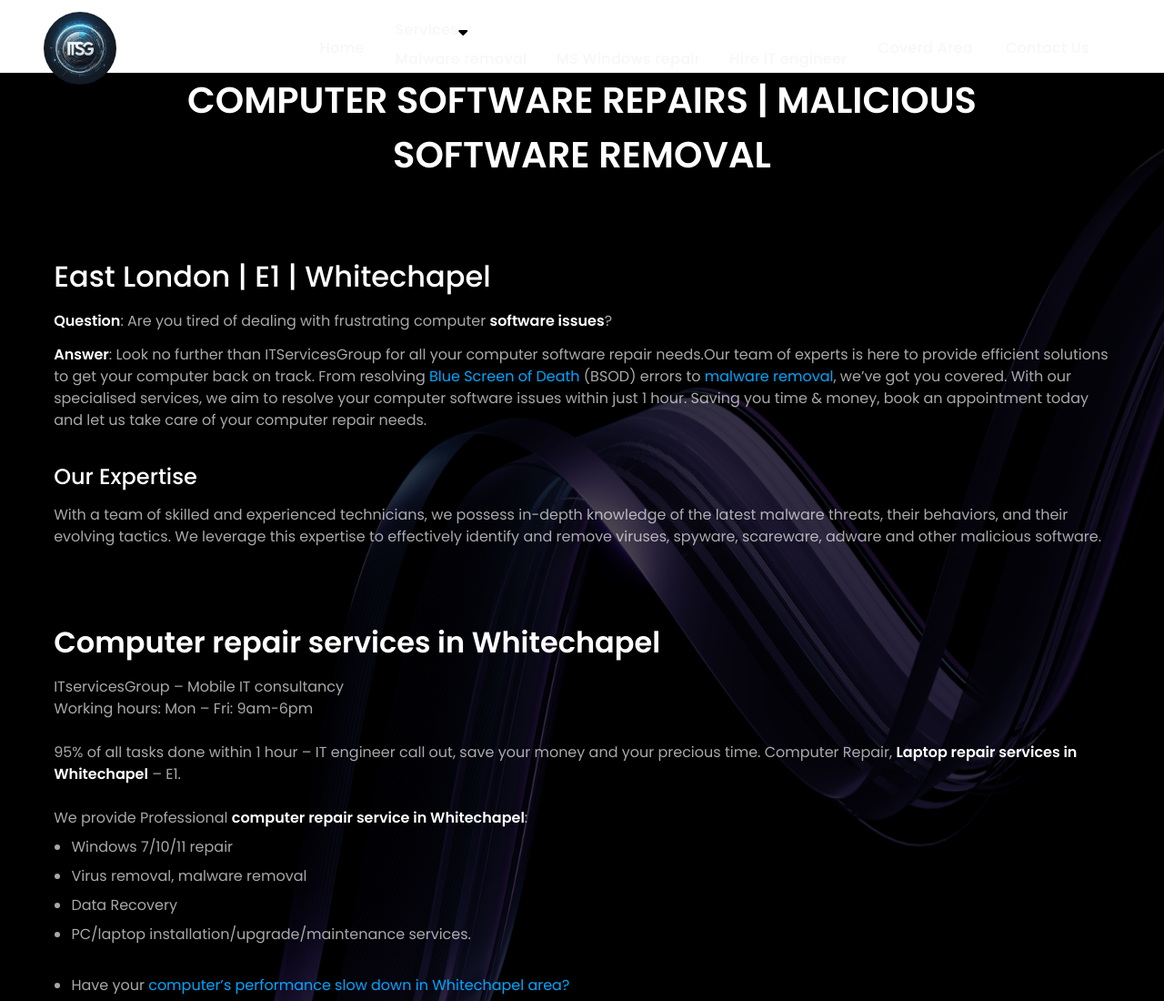
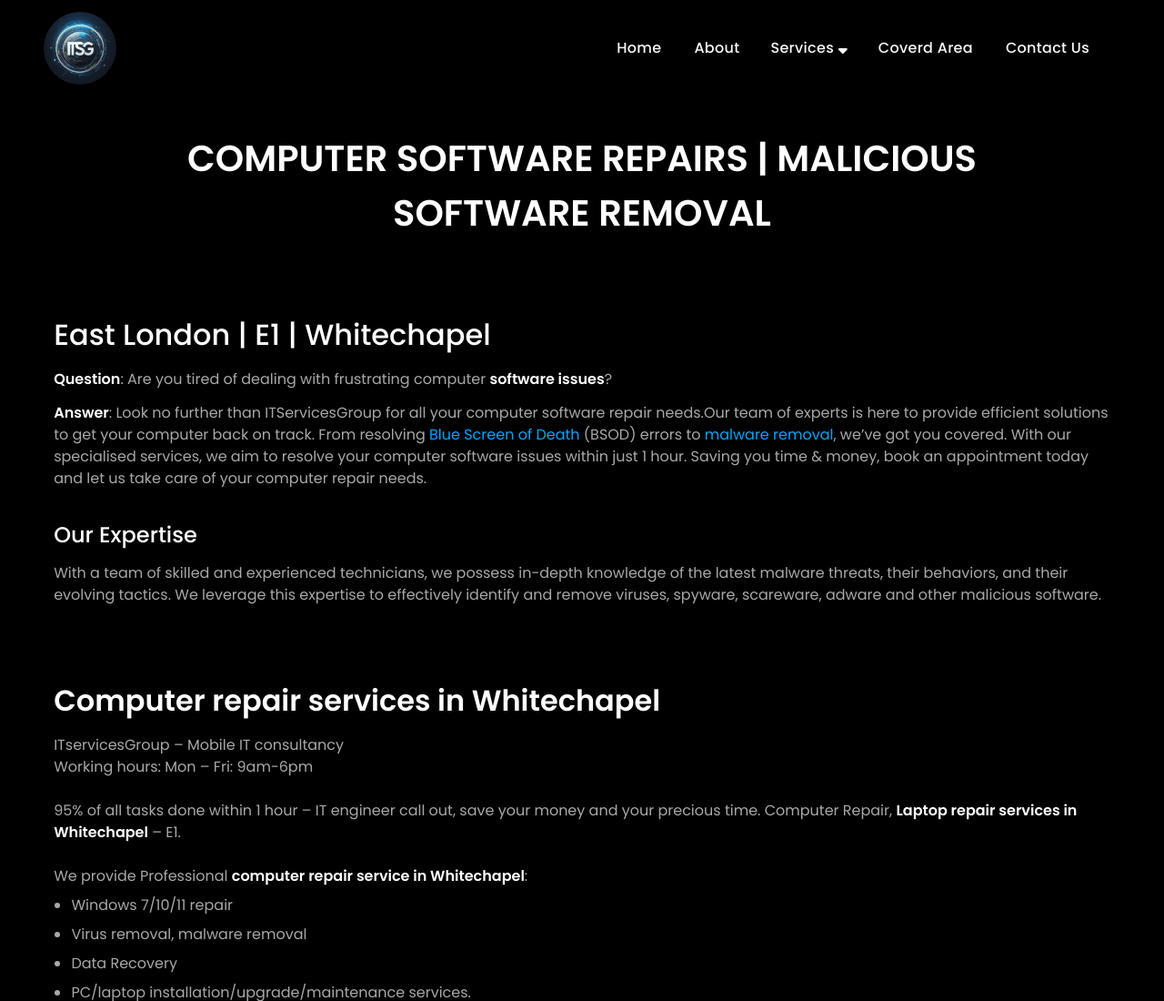
Before and after one commit to hax0-r/fiverr_ITSG, a plain HTML site: page coveredArea/Whitechapel.html in a window 1280 px wide. Shown: the top 1100 px of the page at 91% size. Drawn offline with nearby package versions, Linux system fonts and the light colour scheme; a script that the page names is missing.

Commit message:
color change

```diff
--- a/Docs/Styles/coveredArea.css
+++ b/Docs/Styles/coveredArea.css
@@ -1,6 +1,7 @@
 .computerSoftware {
 
     position: relative;
+    padding-top: 4rem;
     z-index: 9;
 
     .content {
--- a/coveredArea/Whitechapel.html
+++ b/coveredArea/Whitechapel.html
@@ -18,16 +18,15 @@
 
 </head>
 
-<body>
-
-
+<body class="bg-black">
     <div class="conatiner">
-        <nav>
+        <nav id="navScrollColorChange">
             <a href="../index.html">
                 <img src="../Docs/Assets/Images/logo.jpg" alt="">
             </a>
             <ul>
                 <li><a href="../index.html" class="navUnderLine">Home</a></li>
+                <li><a href="../index.html#whatWoDo" class="navUnderLine">About</a></li>
                 <li><a>Services</a><i class="fa-solid fa-sort-down"></i>
                     <ul class="fastFadeIn">
                         <li><a href="../Malware-removal.html">Malware removal</a></li>
@@ -48,6 +47,7 @@
             <i class="fa-solid fa-x" id="closeNav"></i>
             <ul>
                 <li><a href="../index.html">Home</a></li>
+                <li><a href="../index.html#whatWoDo">About</a></li>
                 <li><a>Services</a>
                     <ul>
                         <li><a href="../Malware-removal.html">Malware removal</a></li>
@@ -62,7 +62,7 @@
 
 
         <div class="computerSoftware">
-            <img class="bg" src="../Docs/Assets/Images/home/bg.png" alt="">
+            <!-- <img class="bg" src="../Docs/Assets/Images/home/bg.png" alt=""> -->
             <div class="content">
                 <h1>COMPUTER SOFTWARE REPAIRS | MALICIOUS SOFTWARE REMOVAL</h1>
                 <h2>East London | E1 | Whitechapel</h2>
```
